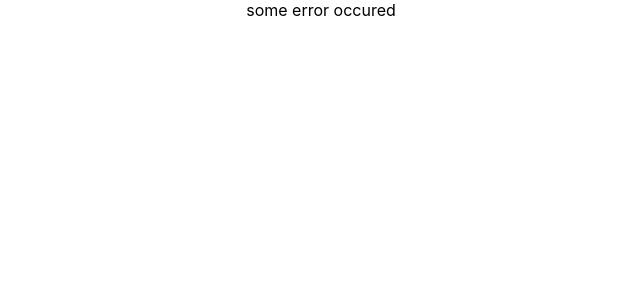
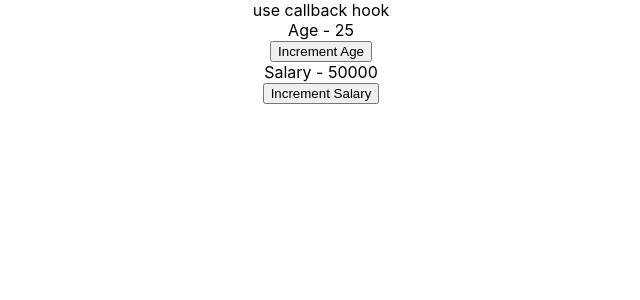
Before and after one commit to opxyc/js.react.l.hooks, a React (Create React App) app: page / in a window 1280 px wide. Shown: the top 300 px of the page, without its empty margins (319-959 px from the left). Built offline with nearby package versions, Linux system fonts and the light colour scheme; no server answers.

Commit message:
useCallback

```diff
--- a/src/App.js
+++ b/src/App.js
@@ -1,11 +1,10 @@
 import './App.css'
-
-import DataFetching from './components/useReducer/DataFetching';
+import ParentComponent from './components/useCallback/ParentComponent';
 
 function App() {
   return (
     <div className="App">
-      <DataFetching />
+      <ParentComponent />
     </div>
   );
 }
--- /dev/null
+++ b/src/components/useCallback/Button.js
@@ -0,0 +1,10 @@
+import React from 'react'
+
+function Button({handleClick, children}) {
+    console.log(`rendering button for ${children}`)
+    return (
+        <button onClick={handleClick}>{children}</button>
+    )
+}
+
+export default React.memo(Button)
--- /dev/null
+++ b/src/components/useCallback/Count.js
@@ -0,0 +1,8 @@
+import React from 'react'
+
+function Count({ text, count }) {
+    console.log(`rendering button for ${text}`)
+    return <div>{text} - {count}</div>
+}
+
+export default React.memo(Count)
--- /dev/null
+++ b/src/components/useCallback/ParentComponent.js
@@ -0,0 +1,29 @@
+import React, {useCallback, useState} from 'react'
+import Title from './Title'
+import Count from './Count'
+import Button from './Button'
+
+function ParentComponent() {
+    const [age, setAge] = useState(25)
+    const [salary, setSalary] = useState(50000)
+
+    const incrementAge = useCallback(() => {
+        setAge(age + 1)
+    }, [age])
+
+    const incrementSalary = useCallback(() => {
+        setSalary(salary+ 1000)
+    }, [salary])
+
+    return (
+        <div>
+            <Title />
+            <Count text="Age" count={age} />
+            <Button handleClick={incrementAge}>Increment Age</Button>
+            <Count text="Salary" count={salary} />
+            <Button handleClick={incrementSalary}>Increment Salary</Button>
+        </div>
+    )
+}
+
+export default ParentComponent
--- /dev/null
+++ b/src/components/useCallback/Title.js
@@ -0,0 +1,12 @@
+import React from 'react'
+
+function Title() {
+    console.log(`rendering title`)
+    return (
+        <div>
+            use callback hook
+        </div>
+    )
+}
+
+export default React.memo(Title)
```
Also changed, not shown: 1 other file (tests, documents, lock files or other folders).
